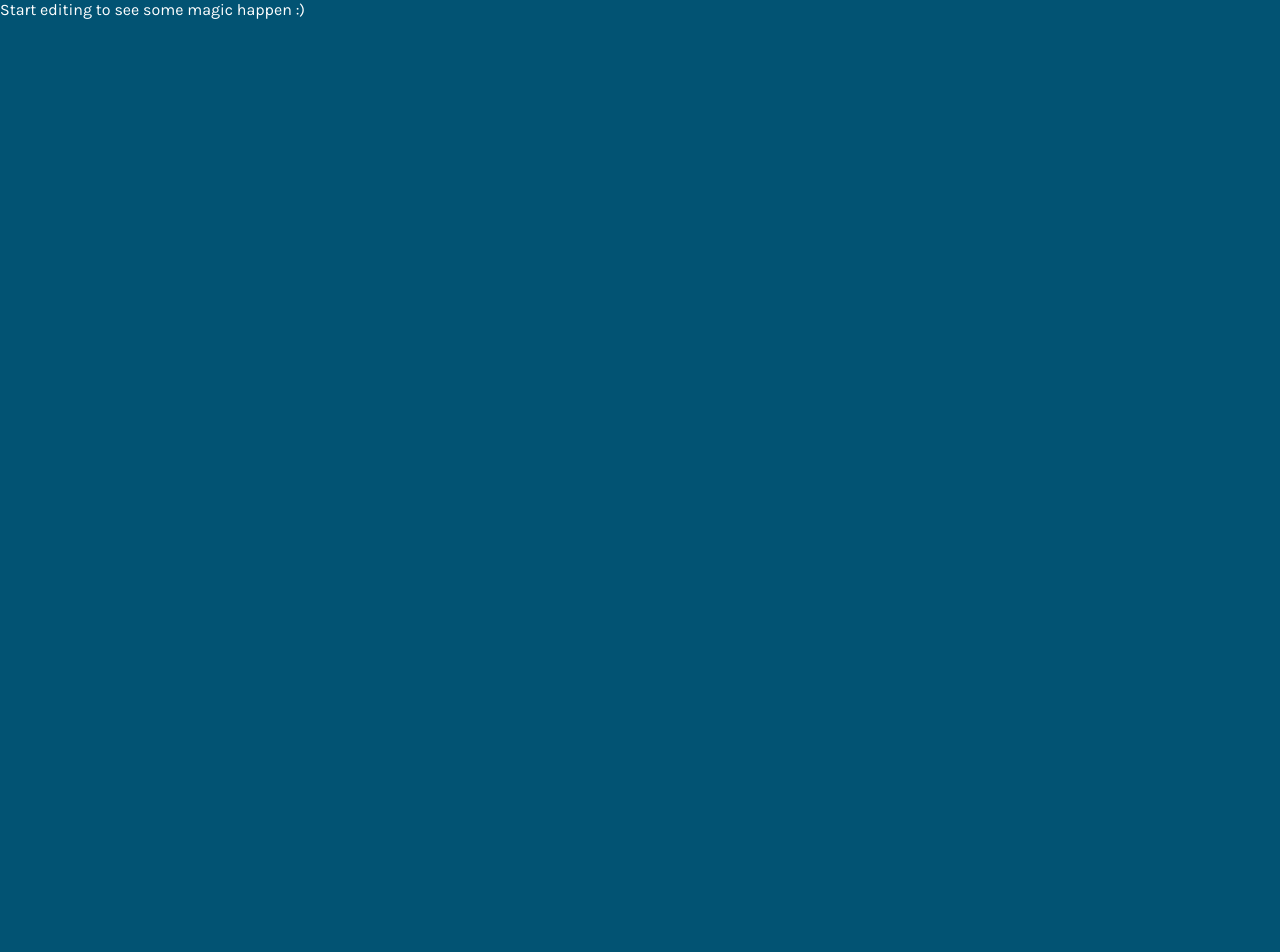
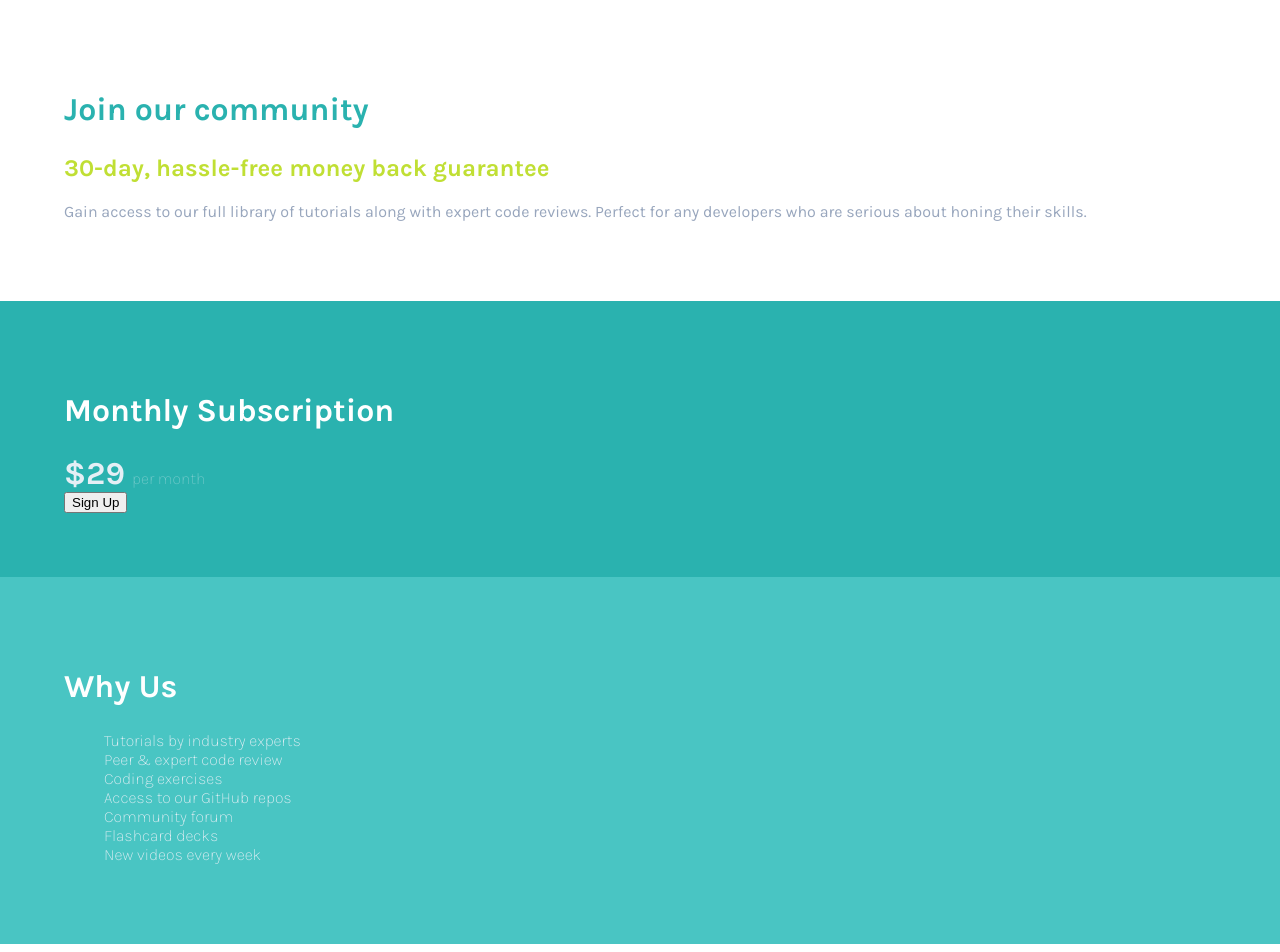
Before and after one commit to ackuser/ng-single-price-grid-component, an Angular app: page / in a window 1280 px wide. Shown: the top 952 px of the page. Before the commit the page ends 800 px from the top, so only its background shows below. Built offline with nearby package versions, Linux system fonts and the light colour scheme.

Commit message:
Start bem, part 1

```diff
--- a/angular.json
+++ b/angular.json
@@ -25,6 +25,9 @@
             "styles": [
               "src/styles.scss"
             ],
+            "stylePreprocessorOptions": {
+              "includePaths": [ "src/assets/styles"]
+            },
             "scripts": []
           },
           "configurations": {
--- a/src/app/single-price-grid/single-price-grid.component.html
+++ b/src/app/single-price-grid/single-price-grid.component.html
@@ -0,0 +1,33 @@
+<!-- scss :host == .card <div class="card">  spg == Single Price Grid -->
+<section class="card__header">
+
+	<h1 class="card__title">Join our community</h1>
+	<h2 class="card__subtitle">30-day, hassle-free money back guarantee</h2>
+	<div class="card__text card__text--light">
+		<p>Gain access to our full library of tutorials along with expert code reviews. Perfect for any developers who
+			are serious about honing their skills.</p>
+	</div>
+</section>
+
+<section class="card__body">
+	<h2 class="card__title card__title--dark">Monthly Subscription</h2>
+	<div class="card__text card__text--dark">
+		<span class="card__text--price-amount">$29</span>
+		<span class="card__text--price-desc">&nbsp; per month</span>
+	</div>
+	<button class="button">Sign Up</button>
+</section>
+
+<section class="card__footer">
+	<h2 class="card__title card__title--dark">Why Us</h2>
+	<ul class="card__list">
+		<li class="card__list__item">Tutorials by industry experts</li>
+		<li class="card__list__item">Peer &amp; expert code review</li>
+		<li class="card__list__item">Coding exercises</li>
+		<li class="card__list__item">Access to our GitHub repos</li>
+		<li class="card__list__item"> Community forum</li>
+		<li class="card__list__item">Flashcard decks</li>
+		<li class="card__list__item">New videos every week</li>
+	</ul>
+</section>
+<!-- </div> -->
--- a/src/app/single-price-grid/single-price-grid.component.scss
+++ b/src/app/single-price-grid/single-price-grid.component.scss
@@ -0,0 +1,138 @@
+//IT SHOULD BE ...
+//@import '_colors';
+@import '../../assets/styles/colors';
+
+:host {
+
+  .card {
+
+    &__title {
+      font-size: xx-large;
+
+      &--light {
+        color: $brigth_yellow;
+      }
+
+      &--dark {
+        color: white;
+      }
+    }
+
+    &__subtitle {
+      font-size: x-large;
+      color: $brigth_yellow;
+    }
+
+    &__text {
+      font-size: medium;
+
+      &--price-amount {
+        font-size: xx-large;
+        font-weight: 700;
+      }
+
+      &--price-desc {
+        // There is no light font
+        font-weight: 200;
+        opacity: .4;
+      }
+
+      &--light {
+        color: $grayish_blue;
+      }
+
+      &--dark {
+        color: $light_gray;
+      }
+
+    }
+
+    &__list {
+      list-style-type: none;
+      color: $light_gray;
+      font-weight: 200;
+    }
+
+
+    &__header {
+      background: white;
+      padding: 5%;
+    }
+
+    &__body {
+      background: $cyan;
+      padding: 5%;
+    }
+
+    &__footer {
+      background: $cyan2;
+      padding: 5%;
+    }
+
+  }
+}
+
+
+header {
+
+
+  h1 {
+    color: $cyan;
+  }
+
+  h2 {
+    color: $brigth_yellow;
+  }
+
+p {
+    color: $brigth_yellow;
+  }
+
+  span {
+    color: $brigth_yellow;
+  }
+
+}
+
+
+section {
+
+
+  h1 {
+    color: $cyan;
+  }
+
+  h2 {
+    color: $brigth_yellow;
+  }
+
+p {
+    color: $brigth_yellow;
+  }
+
+  span {
+    color: $brigth_yellow;
+  }
+
+}
+
+footer {
+  background: white;
+
+  h1 {
+    color: $cyan;
+  }
+
+  h2 {
+    color: $brigth_yellow;
+  }
+
+p {
+    color: $brigth_yellow;
+  }
+
+  span {
+    color: $brigth_yellow;
+  }
+
+}
--- a/_colors.scss
+++ b/src/assets/styles/_colors.scss
@@ -1,6 +1,8 @@
 // Primary
 
 $cyan: hsl(179, 62%, 43%);
+// Change Saturation & Light to cyan
+$cyan2: hsl(179, 52%, 53%);
 $brigth_yellow: hsl(71, 73%, 54%);
 
 // Neutral
--- a/src/styles.scss
+++ b/src/styles.scss
@@ -1,6 +1,5 @@
 /* Add application styles & imports to this file! */
-@import url("https://fonts.googleapis.com/css?family=Karla:400,700&display=swap");
-
+@import url("https://fonts.googleapis.com/css?family=Karla:200,400,700&display=swap");
 
 html {
   box-sizing: border-box;
@@ -10,9 +9,9 @@ html {
 }
 
 body {
-	font-family: Karla;
-	background-color: #025373;
-	color: white;
+	font-family: Karla, sans-serif;
+	//background-color: #025373;
+	//color: white;
 	margin: 0;
 	padding: 0;
   font-size:16px;
```
